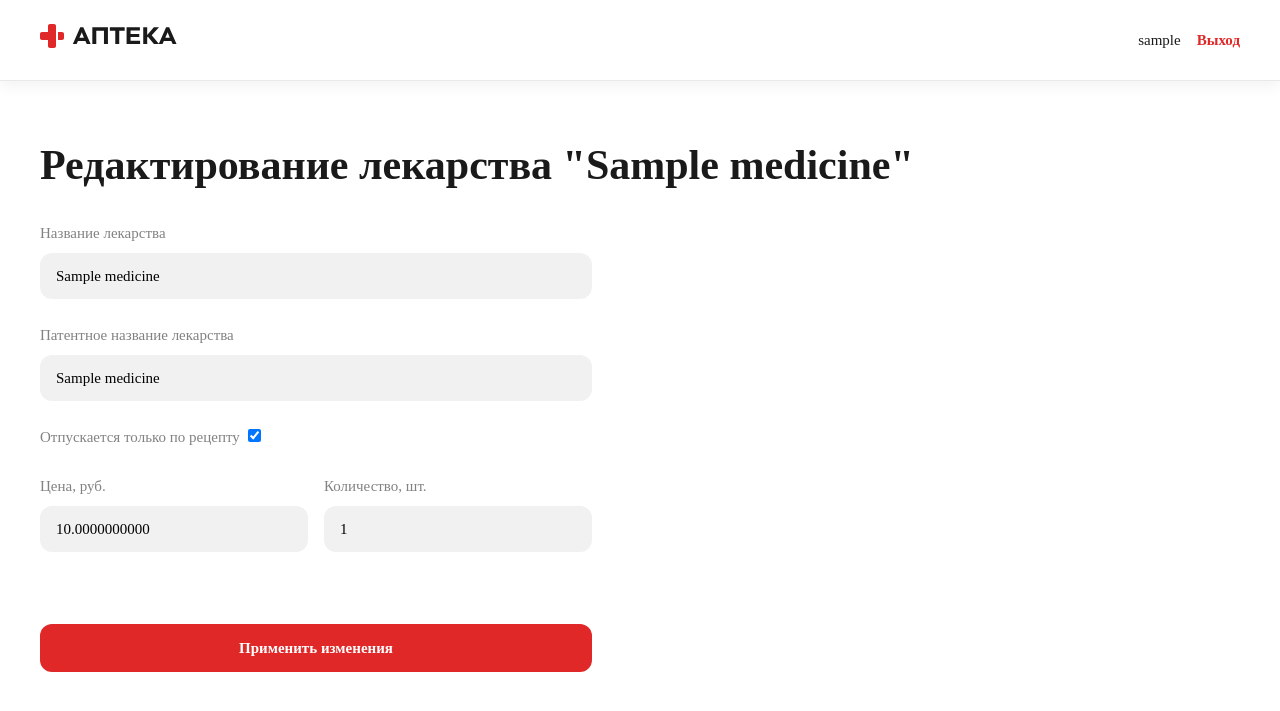
After one commit to mgskym/web-mgskym-rgz, a Flask app: page /edit/1 in a window 1280 px wide. The commit adds this page. Shown: the top 711 px of the page. Run offline with Flask 3, Linux system fonts and the light colour scheme; a user stored in the database is signed in; tables that the repository leaves empty hold one stand-in row (values such as "Sample post").

Commit message:
Почти готово

```diff
--- a/app.py
+++ b/app.py
@@ -191,7 +191,10 @@ def new():
             username = username
         )
     else:
-        id_n = len(medicines.query.all()) + 1
+        all_ids = []
+        for i in  medicines.query.all():
+            all_ids.append(i.id)
+        id_n = max(all_ids) + 1
         name_form = request.form.get("name")
         patent_name_form = request.form.get("patented_name")
         recipe_form = request.form.get("recipe")
@@ -234,3 +237,94 @@ def new():
                 db.session.add(newMedicine)
                 db.session.commit()
                 return redirect("/search")
+
+@app.route("/delete", methods = ['POST', 'GET'])
+@login_required
+def delete():
+    username = (users.query.filter_by(id=current_user.id).first()).username
+    data = medicines.query.all()
+    id_form = request.form.get("delete")
+    if request.method == 'GET':
+        return render_template("delete.html",
+            page_title = 'Удаление лекарств',
+            is_logged = True,
+            username = username,
+            data = data
+        )
+    else:
+        deletedMedicine = medicines.query.filter_by(id=id_form).first()
+        db.session.delete(deletedMedicine)
+        db.session.commit()
+
+        return redirect("/delete", code=302)
+
+@app.route("/edit", methods = ['POST', 'GET'])
+@login_required
+def edit_s():
+    username = (users.query.filter_by(id=current_user.id).first()).username
+    data = medicines.query.all()
+    id_form = request.form.get("edit_select")
+    if request.method == 'GET':
+        return render_template("edit_selection.html",
+            page_title = 'Редактирование лекарств',
+            is_logged = True,
+            username = username,
+            data = data
+        )
+    else:
+        medicine_id_edit = (medicines.query.filter_by(id=id_form).first()).id
+        return redirect(f"/edit/{medicine_id_edit}", code=302)
+
+@app.route("/edit/<string:medicine_id_edit>", methods = ['POST', 'GET'])
+def edit(medicine_id_edit):
+    username = (users.query.filter_by(id=current_user.id).first()).username
+    data_edit = medicines.query.filter_by(id=medicine_id_edit).first()
+    if request.method == 'GET':
+        return render_template("edit.html",
+            page_title = f'Редактирование лекарства "{data_edit.name}"',
+            is_logged = True,
+            username = username,
+            data = data_edit
+        )
+    else:
+        name_form = request.form.get("name")
+        patent_name_form = request.form.get("patented_name")
+        recipe_form = request.form.get("recipe")
+        if recipe_form is None:
+            recipe_form = False
+        else:
+            recipe_form = True
+        price_form = request.form.get("price")
+        if price_form != '':
+            price_form = float(price_form)
+        count_form = request.form.get("count")
+        if name_form == '' or patent_name_form == '' or recipe_form == '' or count_form == '':
+            errors = 'Заполните все поля!'
+            return render_template("edit.html",
+                page_title = f'Редактирование лекарства "{data_edit.name}"',
+                is_logged = True,
+                username = username,
+                errors = errors,
+                data = data_edit
+            )
+        else:
+            isExist = medicines.query.filter_by(name=name_form).first()
+            if isExist is not None and isExist.name != name_form:
+                errors = 'Лекарство с таким названием уже существует!'
+                return render_template("edit.html",
+                    page_title = f'Редактирование лекарства "{data_edit.name}"',
+                    is_logged = True,
+                    username = username,
+                    errors = errors,
+                    data = data_edit
+                )
+            else:
+                data_edit.name = name_form
+                data_edit.patented_name = patent_name_form
+                data_edit.recipe_only = recipe_form
+                data_edit.price = price_form
+                data_edit.count = count_form
+
+                db.session.add(data_edit)
+                db.session.commit()
+                return redirect("/search")
--- a/static/style.css
+++ b/static/style.css
@@ -115,7 +115,7 @@ main {
     margin-bottom: 16px;
     width: 584px;
     margin-right: 12px;
-    height: 200px;
+    height: 180px;
     box-sizing: border-box;
 }
 
@@ -152,16 +152,34 @@ main {
 .secondary-button {
     background-color: var(--grayt-light);
     color: var(--primary-main);
-    padding: 12px;
+    padding-top: 12px;
+    padding-bottom: 12px;
+    padding-right: 16px;
+    padding-left: 16px;
     font-family: 'Montserrat';
     font-size: 15px;
     line-height: 24px;
     font-weight: 600;
     border-radius: var(--border-radius);
     border: 0;
+    text-align: center;
+    align-items: center;
 }
 
 input {
+    padding: 11px;
+    padding-right: 16px;
+    padding-left: 16px;
+    font-family: 'Montserrat';
+    font-size: 15px;
+    line-height: 24px;
+    font-weight: 500;
+    background-color: var(--grayt-light);
+    border-radius: var(--border-radius);
+    border: 0;
+}
+
+select {
     padding: 11px;
     padding-right: 16px;
     padding-left: 16px;
@@ -181,3 +199,12 @@ label {
 input::focused {
     border-color: var(--primary-main);
 }
+
+.success {
+    color: rgb(26, 198, 60);
+}
+/* <!-- // document.querySelector("[name='delete']").addEventListener("change", function () {
+    //     document.getElementsByName(
+    //         "name"
+    //     )[0].value = (`{{ data[${this.value}].name }}`);
+    // }); --> */
--- /dev/null
+++ b/templates/edit.html
@@ -0,0 +1,30 @@
+{% extends "base.html" %}
+
+{% block main %}
+    <form method="POST">
+        <label>Название лекарства<br>
+            <input value="{{ data.name }}" name="name" style="margin-bottom: 24px; margin-top: 8px; width: 520px;" type="text" placeholder="Например: Гематоген"><br>
+        </label>
+        <label>Патентное название лекарства<br>
+            <input value="{{ data.patented_name }}" name="patented_name" style="margin-bottom: 24px; margin-top: 8px; width: 520px;" type="text" placeholder="Например: Gematogen"><br>
+        </label>
+        <label>Отпускается только по рецепту
+            {% if data.recipe_only %}
+                <input style="margin-bottom: 32px;" name="recipe" type="checkbox" checked><br>
+            {% else %}
+                <input style="margin-bottom: 32px;" name="recipe" type="checkbox"><br>
+            {% endif %}
+        </label>
+        <div style="display: flex;">
+            <label>Цена, руб.<br>
+                <input value="{{ data.price }}" name="price" type="number" style="width: 236px; margin-bottom: 24px; margin-top: 8px;" placeholder="Например: 500" min="1">
+            </label>
+            <label style="margin-left: 16px;">Количество, шт.<br>
+                <input value="{{ data.count }}" name="count" type="number" style="width: 236px; margin-bottom: 24px; margin-top: 8px;" placeholder="Например: 20" min="0">
+            </label>
+        </div>
+        <div class="errors">{{ errors }}</div><br>
+
+        <button class="primary-button" style="width: 552px; margin-top: 24px;" type="submit">Применить изменения</button>
+    </form>
+{% endblock %}
```
Also changed, not shown: templates/delete.html (added, +15 -0 lines), templates/edit_selection.html (added, +14 -0 lines), templates/main_list.html (deleted, +0 -13 lines).
